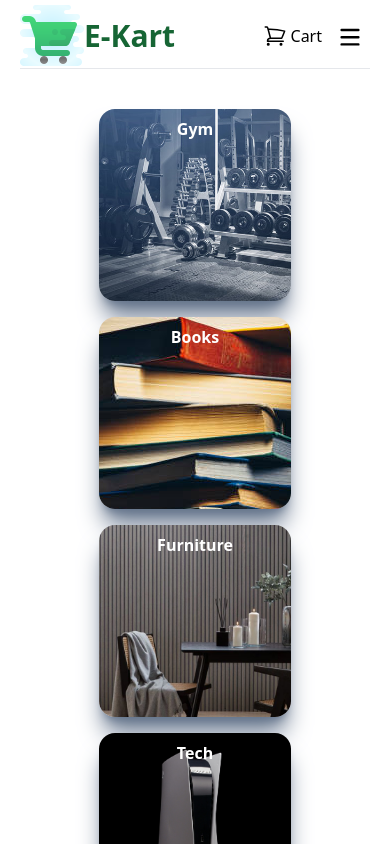
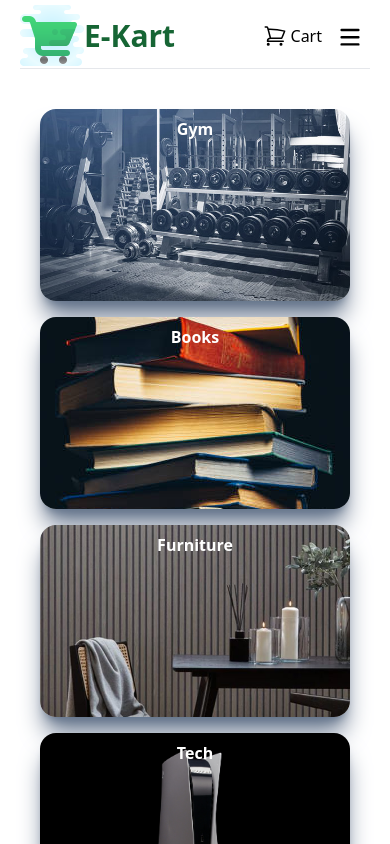
Before and after one commit to TheSh4h/E-COMMERCE-ReactJS, a React (Create React App) app: page / in a window 390 px wide. Shown: the top 844 px of the page. Built offline with nearby package versions, Linux system fonts and the light colour scheme; the HTML template or start-up script is replaced by a standard one.

Commit message:
fixed for mobile devices

```diff
--- a/src/index.css
+++ b/src/index.css
@@ -8,7 +8,7 @@
 }
 
 .card{
-    @apply rounded-2xl relative lg:h-96 w-48 cursor-pointer shadow-slate-500 shadow-xl hover:blur-sm transition duration-150 hover:ease-in;
+    @apply rounded-2xl relative md:h-96 lg:w-52 md:w-80 sm:w-64 cursor-pointer shadow-slate-500 shadow-xl hover:blur-sm transition duration-150 hover:ease-in;
 }
 
 .badge {
```
